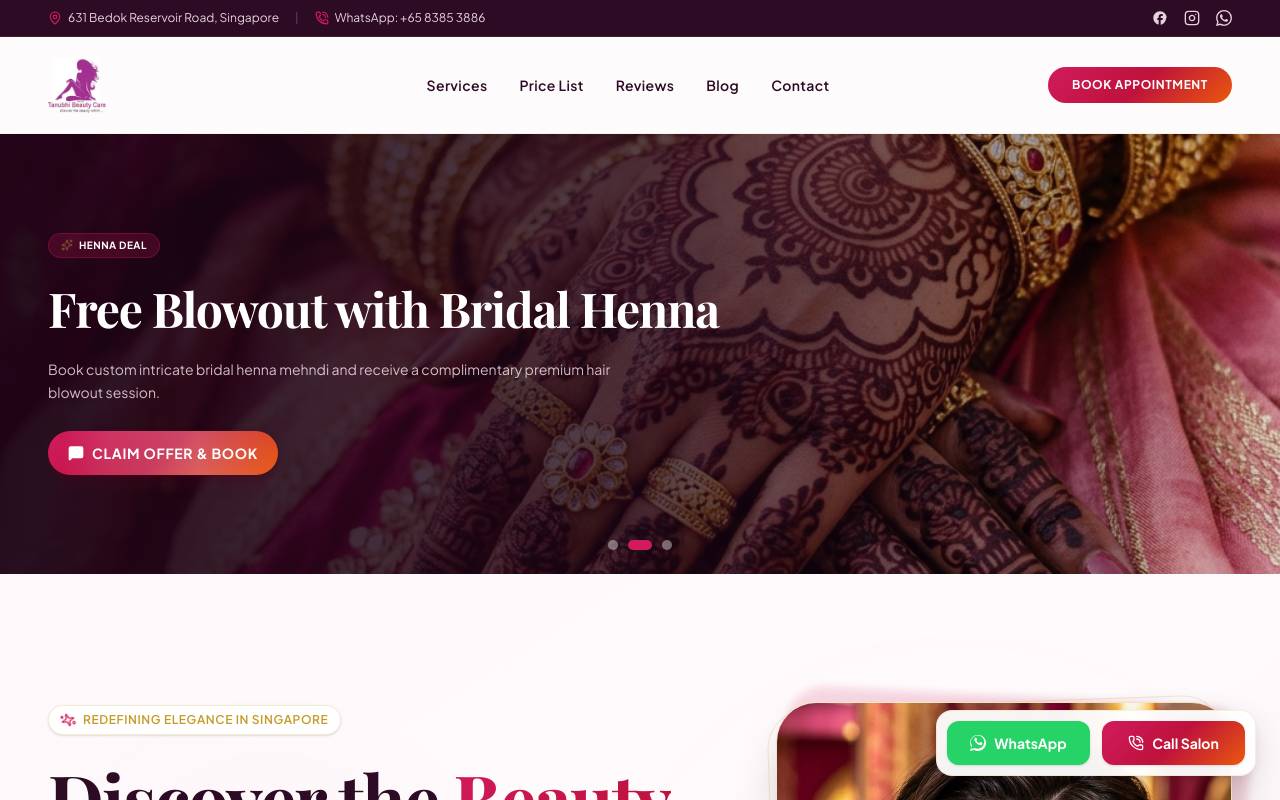
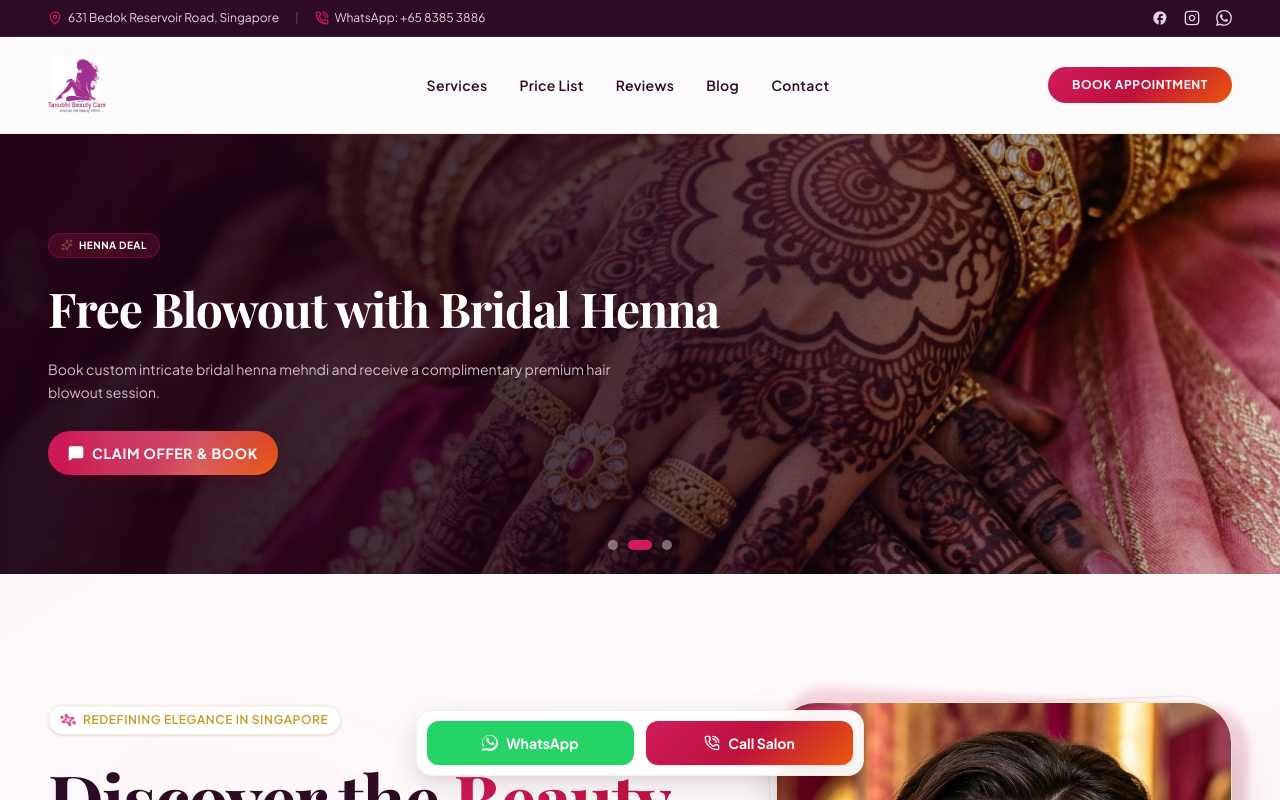
Before and after one commit to clevercroworg/tanubhi, a Next.js app: page / in a window 1280 px wide. Shown: the top 800 px of the page. Built offline with nearby package versions, Linux system fonts and the light colour scheme; a web font is replaced by a local one.

Commit message:
style: center sticky contact bar on both mobile and desktop viewports

```diff
--- a/src/components/StickyContactBar.tsx
+++ b/src/components/StickyContactBar.tsx
@@ -5,7 +5,7 @@ import { PhoneCall } from "lucide-react";
 
 export default function StickyContactBar() {
   return (
-    <div className="fixed bottom-4 left-1/2 -translate-x-1/2 w-[calc(100%-2rem)] max-w-sm bg-white/95 backdrop-blur-md rounded-2xl shadow-[0_10px_30px_rgba(45,11,36,0.12),0_4px_12px_rgba(0,0,0,0.05)] border border-brand-accent-gold/15 p-2.5 flex items-center justify-between gap-3 z-50 transition-all duration-300 hover:shadow-[0_12px_36px_rgba(45,11,36,0.16)] md:bottom-6 md:right-6 md:left-auto md:translate-x-0 md:w-80 font-sans">
+    <div className="fixed bottom-4 left-1/2 -translate-x-1/2 w-[calc(100%-2rem)] max-w-md bg-white/95 backdrop-blur-md rounded-2xl shadow-[0_10px_30px_rgba(45,11,36,0.12),0_4px_12px_rgba(0,0,0,0.05)] border border-brand-accent-gold/15 p-2.5 flex items-center justify-between gap-3 z-50 transition-all duration-300 hover:shadow-[0_12px_36px_rgba(45,11,36,0.16)] md:bottom-6 font-sans">
       {/* WhatsApp Button */}
       <a
         href="https://wa.me/6583853886?text=Hi%20Tanubhi%20Beauty%20Care%2C%20I%20would%20like%20to%20inquire%20about%20your%20services."
```
